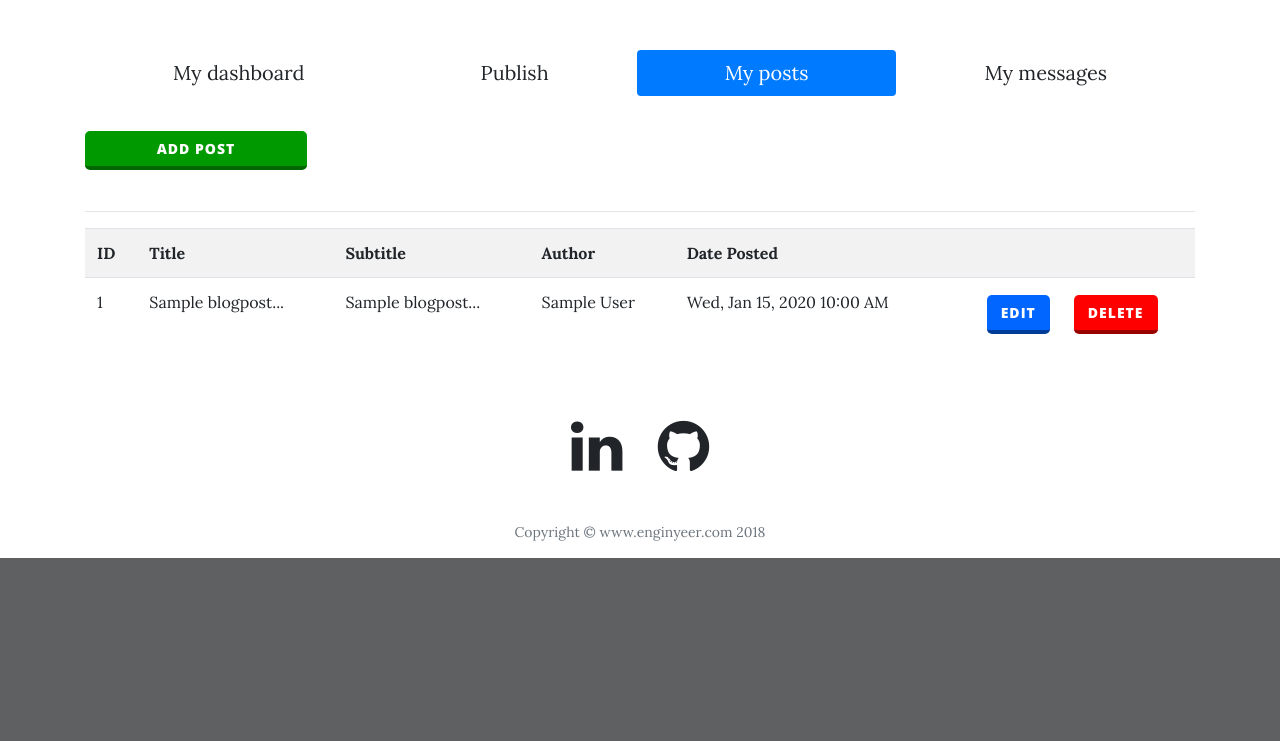
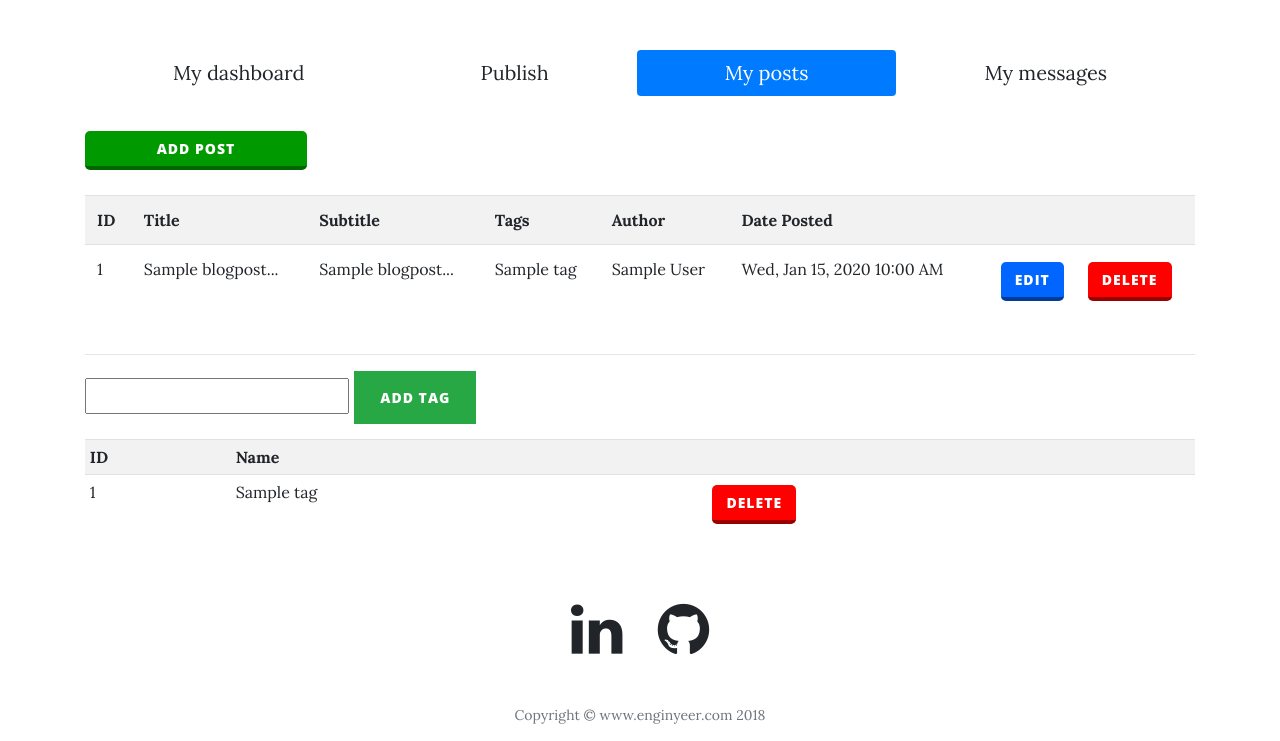
Before and after one commit to JaumeNB/Blog_app, a Flask app: page /manage in a window 1280 px wide. Shown: the part 532-1273 px from the top of the page. Before the commit the page ends 1090 px from the top, so only its background shows below. Run offline with Flask 2, Linux system fonts and the light colour scheme; a user stored in the database is signed in; tables that the repository leaves empty hold one stand-in row (values such as "Sample post"); some libraries are stand-ins or nearby versions.

Commit message:
tags working

```diff
--- a/app/forms.py
+++ b/app/forms.py
@@ -1,8 +1,10 @@
 from flask_wtf import FlaskForm
-from wtforms import StringField, PasswordField, BooleanField, SubmitField, TextAreaField
+from wtforms import StringField, PasswordField, BooleanField, SubmitField, TextAreaField, FieldList
 from wtforms.validators import ValidationError, DataRequired, Email, EqualTo, Length
 from flask_babel import _, lazy_gettext as _l
 from flask_ckeditor import CKEditorField
+from app.models import Editors, Tags
+from app import app
 
 """-----------------WTF FORMS-----------------"""
 
@@ -12,10 +14,57 @@ class PostForm(FlaskForm):
     title = StringField ('Title', validators=[DataRequired()])
     subtitle = StringField ('Subtitle', validators=[DataRequired()])
     author = StringField ('Author', validators=[DataRequired()])
+    tags = StringField('Tags', validators=[DataRequired()])
     content = CKEditorField ('Content', validators=[DataRequired()])
+
+    def validate_tags(self, tags):
+
+        app.logger.info("validation")
+
+        unregistered_tab = False
+        unregistered_tab_list = []
+        separated_tags = str(tags.data).split("-")
+        db_tags_objects = Tags.query.all()
+
+        db_tags = []
+        for db_tag_object in db_tags_objects:
+            db_tags.append(db_tag_object.name)
+
+        for single_tag in separated_tags:
+            if single_tag not in db_tags:
+                app.logger.info(str(single_tag) + " is not in the DB, register it")
+                unregistered_tab = True
+                unregistered_tab_list.append(single_tag)
+
+        if unregistered_tab:
+            raise ValidationError('Unregistered tab found: ' + str(unregistered_tab_list))
+        else:
+            app.logger.info("tags are validated")
 
 #LOGIN FORM CLASS
 class LoginForm(FlaskForm):
 
     username = StringField (_l('Username'), validators=[DataRequired()])
     password = PasswordField (_l('Password'), validators=[DataRequired()])
+
+#TAB FORM CLASS
+class TagForm(FlaskForm):
+
+    name = StringField (_l('Name'), validators=[DataRequired()])
+
+    def validate_name(self, name):
+
+        db_tags_objects = Tags.query.all()
+        db_tags = []
+
+        for db_tag_object in db_tags_objects:
+            db_tags.append(db_tag_object.name)
+
+        app.logger.info(db_tags)
+        app.logger.info(name)
+
+        if str(name.data) in db_tags:
+            app.logger.info(str(name.data) + " is already in the DB")
+            raise ValidationError('tag is already in the DB')
+        else:
+            app.logger.info("tag is validated")
--- a/app/routes.py
+++ b/app/routes.py
@@ -4,8 +4,8 @@ from datetime import datetime, date
 from flask_login import login_user, logout_user, current_user, login_required
 from collections import OrderedDict
 from flask_babel import _, get_locale
-from app.forms import LoginForm, PostForm
-from app.models import Blogpost, Editors, Messages, Logins
+from app.forms import LoginForm, PostForm, TagForm
+from app.models import Blogpost, Editors, Messages, Logins, Tags
 import os
 
 """-----------------ROUTES-----------------"""
@@ -202,7 +202,7 @@ def messages():
     header = {
                 "title" : "Admin page",
                 "subtitle" : "Manage your blog!",
-                "image_path" : "manage-bg.jpg",
+                "image_path" : "manage_bg.jpg",
                 "needed" : True,
                 "dashboard_flash" : True
     }
@@ -219,7 +219,7 @@ def add():
     header = {
                 "title" : "Admin page",
                 "subtitle" : "Manage your blog!",
-                "image_path" : "manage-bg.jpg",
+                "image_path" : "manage_bg.jpg",
                 "needed" : True,
                 "dashboard_flash" : True
     }
@@ -239,10 +239,17 @@ def add():
         title = form.title.data
         subtitle = form.subtitle.data
         author = form.author.data
+        tags = form.tags.data
         content = form.content.data
 
+        tags_objects = []
+        separated_tags = tags.split("-")
+        for separate_tag in separated_tags:
+            tag_to_add = Tags.query.filter_by(name = separate_tag).one()
+            tags_objects.append(tag_to_add)
+
         #write to DB
-        post = Blogpost(title = title, subtitle = subtitle, author = author, content = content, editor = editor)
+        post = Blogpost(title = title, subtitle = subtitle, author = author, content = content, editor = editor, tags = tags_objects)
         db.session.add(post)
         db.session.commit()
 
@@ -276,15 +283,33 @@ def manage():
     header = {
                 "title" : "Admin page",
                 "subtitle" : "Manage your blog!",
-                "image_path" : "manage-bg.jpg",
+                "image_path" : "manage_bg.jpg",
                 "needed" : True,
                 "dashboard_flash" : True
     }
 
     posts = Blogpost.query.order_by(Blogpost.date_posted.desc()).all()
+    tags = Tags.query.all()
+
+    form = TagForm()
+
+    #if post request to edit form and is validated
+    if form.validate_on_submit():
+
+        app.logger.info('tag to be added')
+
+        tag = Tags(name = form.name.data)
+        db.session.add(tag)
+        db.session.commit()
+
+        #flash message, article has been updated
+        flash('tag uploaded', 'success')
+
+        #redirect
+        return redirect(url_for('manage'))
 
     #load template with articles
-    return render_template('manage.html', posts = posts, header = header)
+    return render_template('manage.html', posts = posts, header = header, tags = tags, form = form)
 
 """EDIT POST"""
 @app.route('/edit_post/<string:id>', methods=['GET', 'POST'])
@@ -295,7 +320,7 @@ def edit_post(id):
     header = {
                 "title" : "Admin page",
                 "subtitle" : "Manage your blog!",
-                "image_path" : "manage-bg.jpg",
+                "image_path" : "manage_bg.jpg",
                 "needed" : True,
                 "dashboard_flash" : True
     }
@@ -314,13 +339,21 @@ def edit_post(id):
         title = form.title.data
         subtitle = form.subtitle.data
         author = form.author.data
+        tags = form.tags.data
         content = form.content.data
+
+        tags_objects = []
+        separated_tags = tags.split("-")
+        for separate_tag in separated_tags:
+            tag_to_add = Tags.query.filter_by(name = separate_tag).one()
+            tags_objects.append(tag_to_add)
 
         #write to database
         post.title = title
         post.subtitle = subtitle
         post.author = author
         post.content = content
+        post.tags = tags_objects
         post.editor_id = editor.id
         db.session.commit()
 
@@ -347,3 +380,18 @@ def delete_post(id):
 
     #redirect to dashboard
     return redirect(url_for('manage'))
+
+"""DELETE_TAG"""
+@app.route('/delete_tag/<string:id>', methods=['POST'])
+@login_required
+def delete_tag(id):
+
+    tag_to_delete = Tags.query.filter_by(id = id).one()
+    db.session.delete(tag_to_delete)
+    db.session.commit()
+
+    #flash message
+    flash('tag deleted', 'success')
+
+    #redirect to dashboard
+    return redirect(url_for('manage'))
--- a/app/static/css/manage.css
+++ b/app/static/css/manage.css
@@ -66,3 +66,12 @@ table{
   border-bottom: 4px solid #990000;   /*set bottom border color*/
   color: #FFF;                        /*set font color*/
 }
+
+
+#tag_form{
+  padding-bottom: 15px
+}
+
+#tag_table{
+  display: table;
+}
--- a/app/templates/add.html
+++ b/app/templates/add.html
@@ -36,6 +36,11 @@
             </div>
             <div class="control-group">
               <div class="form-group floating-label-form-group controls">
+                {{render_field(form.tags, class_="form-control", placeholder = "tags")}}
+              </div>
+            </div>
+            <div class="control-group">
+              <div class="form-group floating-label-form-group controls">
                 {{render_field(form.content, class_="form-control", placeholder = "content")}}
               </div>
             </div>
--- a/app/templates/layout.html
+++ b/app/templates/layout.html
@@ -21,6 +21,9 @@ and all the templates will be modules in the body of this layout-->
     <!-- Google fonts -->
     <link href='https://fonts.googleapis.com/css?family=Lora:400,700,400italic,700italic' rel='stylesheet' type='text/css'>
     <link href='https://fonts.googleapis.com/css?family=Open+Sans:300italic,400italic,600italic,700italic,800italic,400,300,600,700,800' rel='stylesheet' type='text/css'>
+
+    <!-- Favicon: icon used by browsers for tabs and bookmarks -->
+    <link rel="shortcut icon" href="{{ url_for('static', filename='favicon.ico') }}">
 
     {{ moment.include_jquery() }}
     {{ moment.include_moment() }}
--- a/app/templates/manage.html
+++ b/app/templates/manage.html
@@ -1,4 +1,5 @@
 {% extends 'layout.html' %}
+{% from "includes/_formhelpers.html" import render_field %}
 
 {% block body %}
 
@@ -16,13 +17,13 @@
   <div class="row">
     <div class="col-lg-12 col-md-12">
         <a class="btn btn-success" href="/add" id="add_button"> Add post </a>
-        <hr>
 
         <table class="table table-striped">
           <tr>
             <th>ID</th>
             <th>Title</th>
             <th>Subtitle</th>
+            <th>Tags</th>
             <th>Author</th>
             <th>Date Posted</th>
             <th></th>
@@ -34,6 +35,7 @@
               <td>{{post.id}}</td>
               <td>{{post.title[:40]+ '...'}}</td>
               <td>{{post.subtitle[:40] + '...'}}</td>
+              <td>{{post.tags|join(', ', attribute = 'name')}}</td>
               <td>{{post.author}}</td>
               <td>{{moment(post.date_posted).format('llll')}}</td>
               <!--<td>{{post.date_posted.strftime('%B %d, %Y - %H:%M:%S')}}</td>-->
@@ -48,7 +50,44 @@
           {% endfor %}
         </table>
 
-      </div>
-    </div>
-  </div>
+        <hr>
+
+        <div class="">
+          <form method="POST" action="" id="tag_form">
+            {{ form.hidden_tag() }}
+            {{form.name}}
+            <button class="btn btn-success" type="submit" value="Add Tag" id="add_tag_btn"> Add Tag </button>
+            {% if form.name.errors %}
+              <ul class=errors>
+              {% for error in form.name.errors %}
+                <span class="help-inline">{{ error }}</span>
+              {% endfor %}
+              </ul>
+            {% endif %}
+
+          </form>
+        </div>
+
+
+      <table class="table table-striped table-sm" id="tag_table">
+        <tr>
+          <th>ID</th>
+          <th>Name</th>
+          <th></th>
+        </tr>
+
+        {% for tag in tags %}
+          <tr>
+            <td>{{tag.id}}</td>
+            <td>{{tag.name}}</td>
+            <td>
+              <form action="{{url_for('delete_tag', id=tag.id)}}" method="POST">
+                <input type="hidden" name="_method" value="DELETE">
+                <input type="submit" value="DELETE" class="btn btn-danger" id="delete_button">
+              </form>
+            </td>
+          </tr>
+        {% endfor %}
+      </table>
+</div>
 {% endblock %}
--- a/blogapp.py
+++ b/blogapp.py
@@ -1,5 +1,5 @@
 from app import app, db, cli
-from app.models import Blogpost, Editors, Messages, Logins
+from app.models import Blogpost, Editors, Messages, Logins, Tags
 
 #to use flask shell command when using the python interpreter
 #this way, all these modules are already imported
@@ -9,4 +9,6 @@ def make_shell_context():
             'Blogpost': Blogpost,
             'Editors': Editors,
             'Messages': Messages,
-            'Logins': Logins}
+            'Logins': Logins,
+            'Tags': Tags
+            }
--- a/config.py
+++ b/config.py
@@ -4,6 +4,7 @@ basedir = os.path.abspath(os.path.dirname(__file__))
 
 #   export FLASK_APP=blogapp.py
 #   export FLASK_DEBUG=1
+#   export FLASK_ENV=development
 
 class Config(object):
 
@@ -15,6 +16,6 @@ class Config(object):
     CKEDITOR_FILE_UPLOADER = 'upload'
     UPLOADED_PATH = os.path.join(basedir, 'app/uploads')
     CKEDITOR_SERVE_LOCAL = True
-    CKEDITOR_HEIGHT = 600
+    CKEDITOR_HEIGHT = 300
     CKEDITOR_PKG_TYPE = 'full'
     LOG_TO_STDOUT = os.environ.get('LOG_TO_STDOUT')
```
Also changed, not shown: app/models.py (+12 -0 lines), app/static/css/index.css (+13 -0 lines), app/templates/edit_post.html (+5 -14 lines), app/templates/index.html (+25 -1 lines), app/static/favicon.ico (added), 1 other file.
